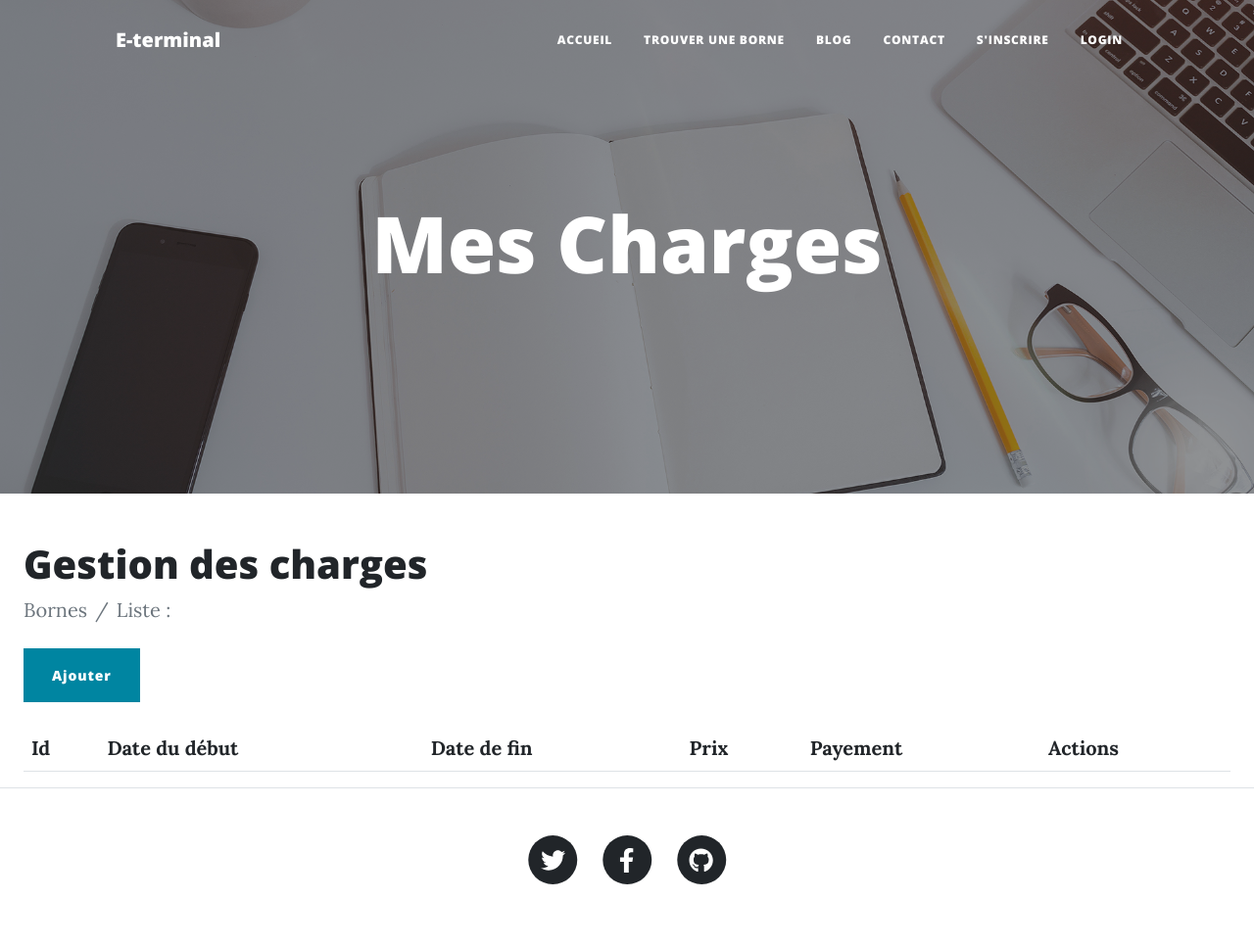
After one commit to moha95370/projet_Greta, a Symfony app: template templates/charge/index.html.twig in a window 1280 px wide. The commit adds this page. Shown: the whole page at 98% size. Run offline with Twig, Linux system fonts and the light colour scheme; the template is opened without the code that fills it, so the values that code supplies are empty; some libraries are stand-ins or nearby versions.

Commit message:
Gestion des charges

```diff
--- a/src/Controller/VehicleController.php
+++ b/src/Controller/VehicleController.php
@@ -17,8 +17,9 @@ class VehicleController extends AbstractController
     #[Route('/vehicle', name: 'app_vehicle')]
     public function index(VehicleRepository $vehicleRepository): Response
     {
-        // $stations = $stationRepository->find($this->getUser());
-        $vehicles = $vehicleRepository->findAll();
+        $user = $this->getUser();
+
+        $vehicles = $vehicleRepository->findBy(['user' => $user]);
 
         return $this->render('vehicle/index.html.twig', [
             'vehicles' => $vehicles,
--- /dev/null
+++ b/templates/charge/index.html.twig
@@ -0,0 +1,61 @@
+{% extends 'clean.html.twig' %}
+
+{% block title %}Profil de {{app.user.displayName}}!{% endblock %}
+
+{% block content %}
+<!-- Page Header-->
+        <header class="masthead" style="background-image: url('{{asset('clean/assets/img/install-bg.jpg')}}')">
+            <div class="container position-relative px-4 px-lg-5">
+                <div class="row gx-4 gx-lg-5 justify-content-center">
+                    <div class="col-md-10 col-lg-8 col-xl-7">
+                        <div class="site-heading">
+                            <h1>Mes Charges</h1>
+                        </div>
+                    </div>
+                </div>
+            </div>
+        </header>
+
+<!-- Main Content-->
+    <div class="container-fluid px-4">
+        <h1 class="mt-4">Gestion des charges</h1>
+        <ol class="breadcrumb mb-4">
+            <li class="breadcrumb-item active">Bornes</li>
+            <li class="breadcrumb-item active">Liste :</li>
+        </ol>
+
+        <a class="btn btn-primary mb-4" href="{{ path('charge_add')}}">Ajouter</a>
+
+         <table class="table">
+                <thead class="thead-dark">
+                    <tr>
+                        <th>Id</th>
+                        <th>Date du début</th>
+                        <th>Date de fin</th>
+                        <th>Prix</th>
+                        <th>Payement</th>
+                        <th>Actions</th>
+                    </tr>
+                </thead>
+                <tbody>
+                    <!--une ligne du tableau-->
+                    {% for charge in charges %}
+                    <tr>
+                    <td>{{ charge.id }}</td>
+                    <td>{{ charge.createdAt | date }}</td>
+                    <td>{{ charge.duration | date }}</td>
+                    <td>{{ charge.price }}</td>
+                    <td>Non payé</td>
+
+                    <td>
+                        <a href="" class="btn btn-primary btn-sm">Payer</a>
+                    </td>
+                    </tr>
+                    {% endfor %}
+                </tbody>
+            </table>
+
+
+
+        </div>
+{% endblock %}
--- a/templates/clean.html.twig
+++ b/templates/clean.html.twig
@@ -54,7 +54,7 @@
                     <ul class="dropdown-menu dropdown-menu-end" aria-labelledby="navbarDropdown">
                         <li class="nav-item"><a class="nav-link" href="{{ path('app_profile') }}">Mon profil</a></li>
                         <li><hr class="dropdown-divider" /></li>
-                        <li class="nav-item"><a class="nav-link" href="{{ path('app_dashboard') }}">Mon compte</a></li>
+                        <li class="nav-item"><a class="nav-link" href="{{ path('app_dashboard') }}">Espace personnel</a></li>
                         <li><hr class="dropdown-divider" /></li>
                         <li class="nav-item"><a class="nav-link" href="{{ path('station_add') }}">Proposer une borne</a></li>
                         <li><hr class="dropdown-divider" /></li>
--- a/templates/dashboard/index.html.twig
+++ b/templates/dashboard/index.html.twig
@@ -9,7 +9,7 @@
                 <div class="row gx-4 gx-lg-5 justify-content-center">
                     <div class="col-md-10 col-lg-8 col-xl-7">
                         <div class="site-heading">
-                            <h1>Mon compte</h1>
+                            <h1>Espace personnel</h1>
                         </div>
                     </div>
                 </div>
@@ -35,6 +35,7 @@
 							<div>
                                 <a href="{{ path('app_station') }}" class="btn btn-primary">Gestion des bornes</a>
                                 <a href="{{ path('app_vehicle') }}" class="btn btn-primary">Gestion des voitures</a>
+                                <a href="{{ path('app_charge') }}" class="btn btn-primary">Mes charges</a>
 						    </div>
                         </div>
 					</div>
```
Also changed, not shown: src/Controller/ChargeController.php (added, +51 -0 lines), src/Form/ChargeType.php (added, +32 -0 lines), templates/charge/add.html.twig (added, +36 -0 lines).
